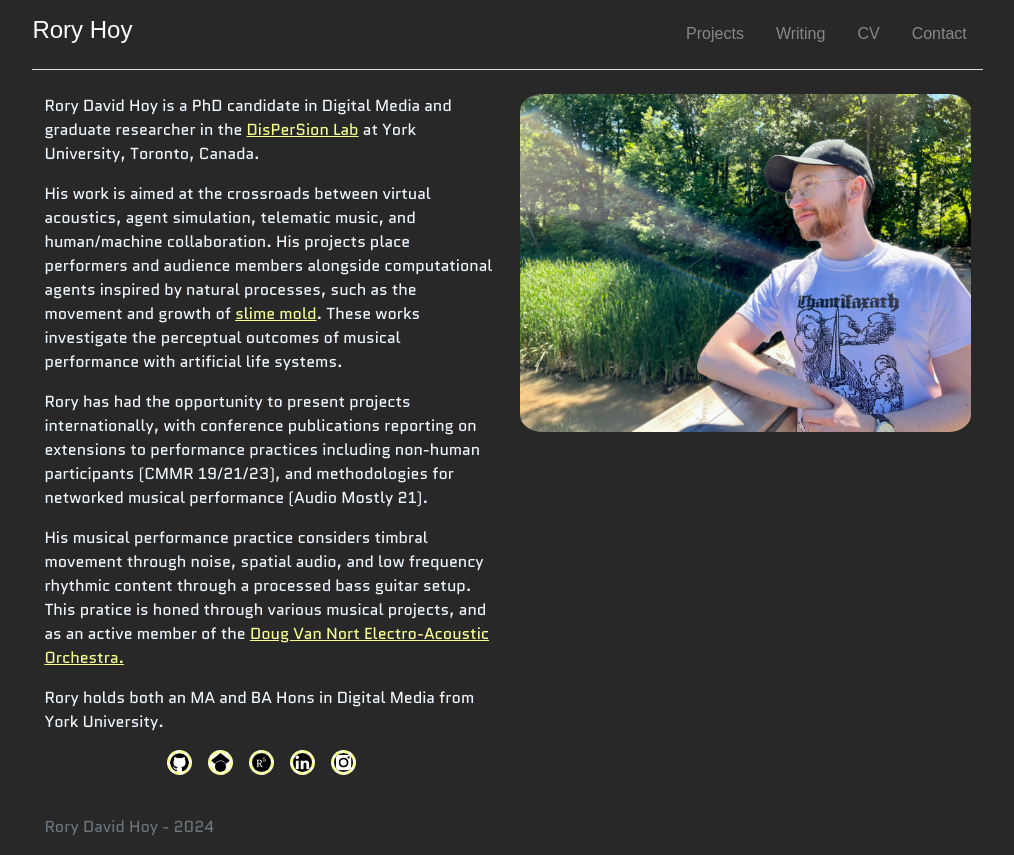
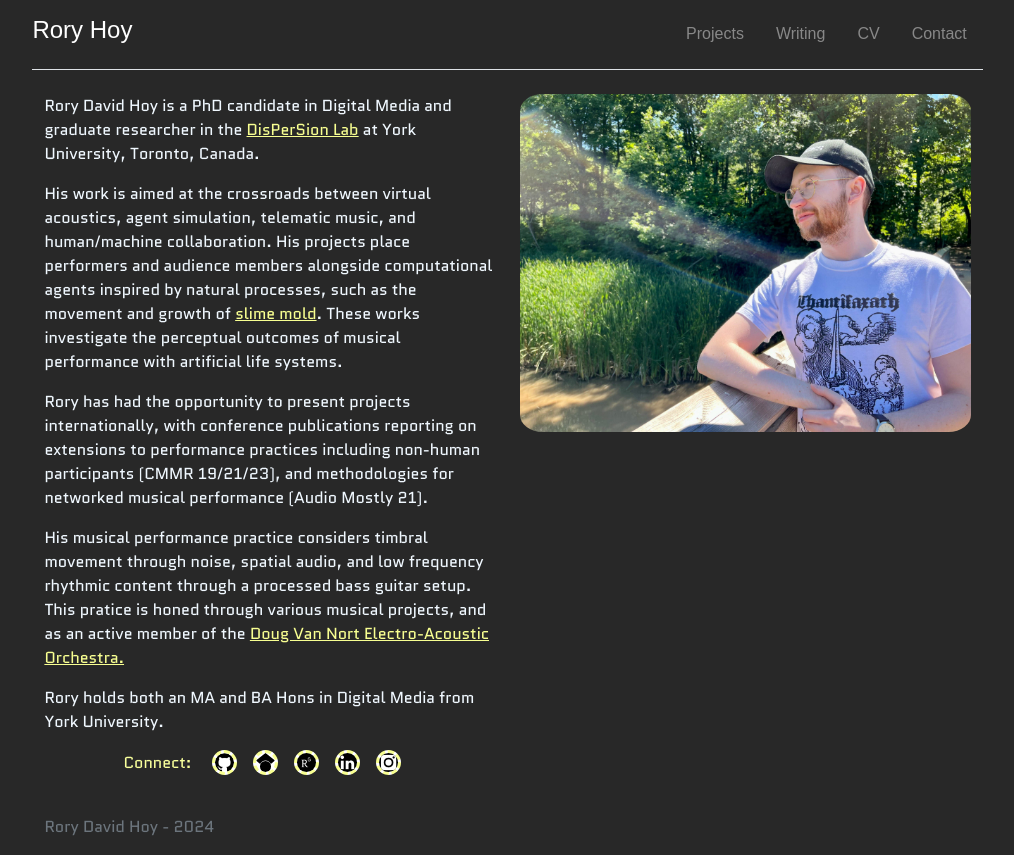
Before and after one commit to roryhoy/roryhoy.github.io, a plain HTML site: page index.html in a window 1280 px wide. Shown: the whole page, without its empty margins (126-1140 px from the left). Drawn offline with nearby package versions, Linux system fonts and the light colour scheme; a web font is replaced by a local one.

Commit message:
homepage styling for connect text

```diff
--- a/index.html
+++ b/index.html
@@ -86,6 +86,7 @@
 						</p>
 						<p>Rory holds both an MA and BA Hons in Digital Media from York University.</p>
 						<div class="d-flex align-items-center justify-content-center">
+							<div style="color: #f8ff9b;">Connect: &emsp;</div>
 							<a href="https://github.com/roryhoy" target="_blank" title="Github"><img class="home-icon"
 									src="/images/icons/github.png" alt="Github Link"></a> &emsp;
 							<a href="https://scholar.google.com/citations?user=bEC9MLEAAAAJ&hl=en" target="_blank"
```
